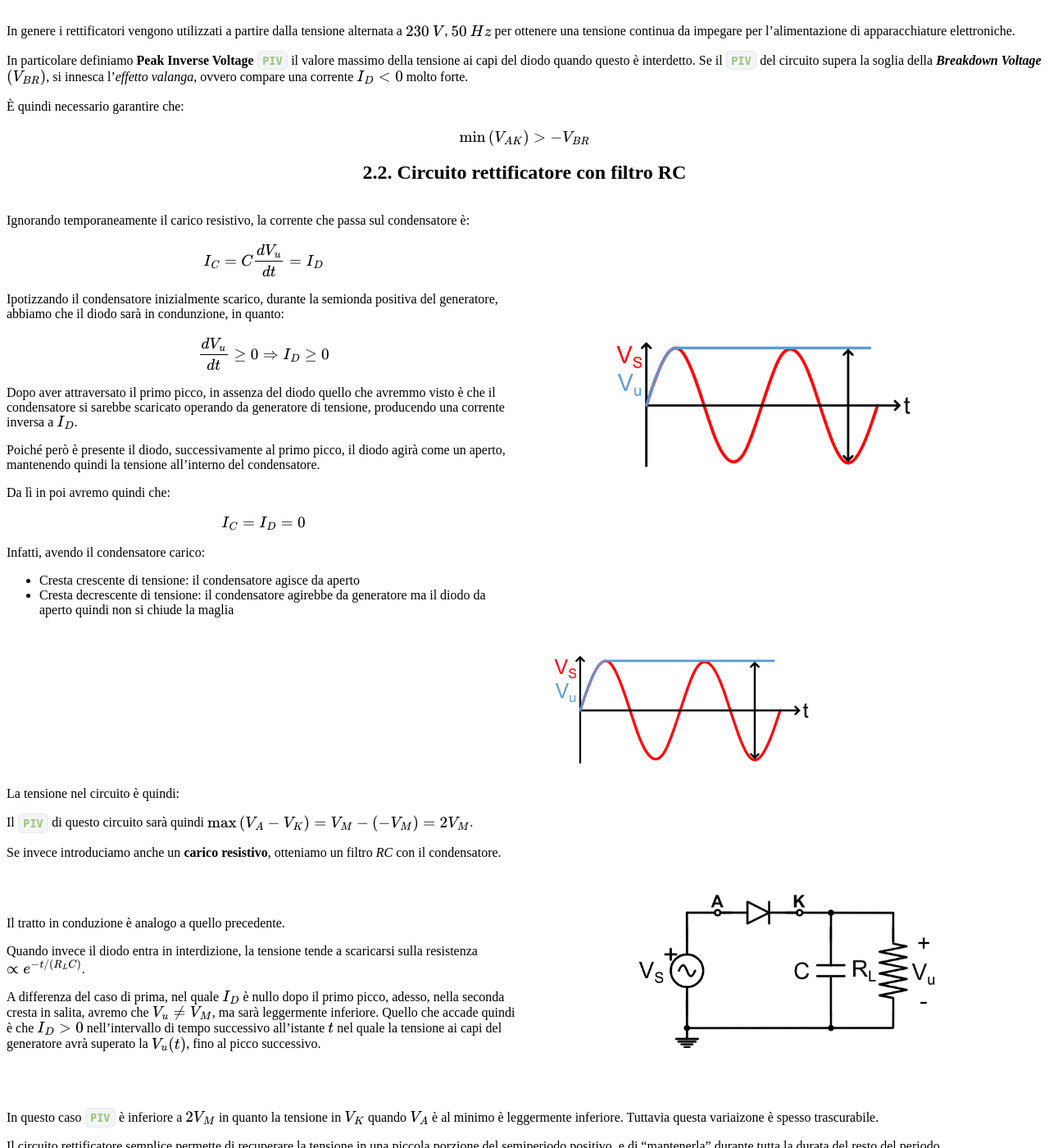
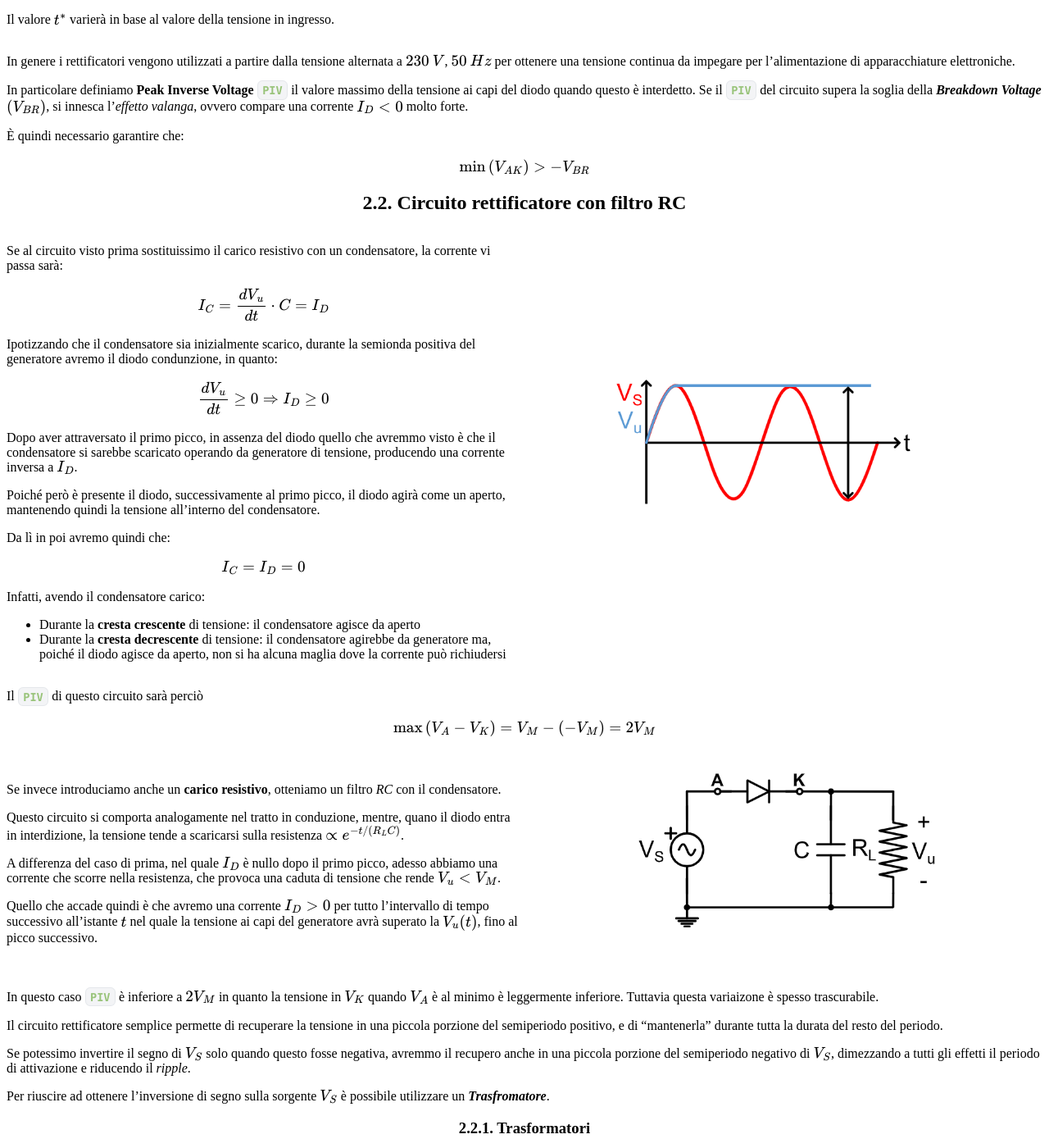
Before and after one commit to Gabriele-D-Cambria/Appunti-Elettronica-Digitale-2025-2026, a Jekyll site: the page built from Rettificatori di Tensione.md, in a window 1280 px wide and 1400 px high, scrolled down 2356 px. Shown: the whole window at 82% size. Built offline with Jekyll 4.4.1, drawn with Linux system fonts in a browser that asks for light colours; nearby versions of some CDN libraries; our own code applies the rules of GitHub Pages for plain Markdown files; some of the changed text lies outside the part shown.

Commit message:
Corretta grammatica e typo dei file: - Rettificatori di Tensione - Transistore Bipolare - Transistore a Effetto di Campo

```diff
--- a/Rettificatori di Tensione.md
+++ b/Rettificatori di Tensione.md
@@ -74,7 +71,9 @@ In particolare, avendo $V_s < 0$, otteniamo che la tensione $V_D$ è negativa, p
 </div>
 </div>
 
-Con il modello ideale quindi, avremo che la tensione nei semiperiodi $V_S > 0$ sarà la stessa in entrata.
+Utilizzando il modello ideale, la tensione sarà:
+- **La stessa in entrata** nei periodi dove $V_S > 0$
+- **Nulla** nei periodi dove $V_S < 0$
 
 <figure class="">
 <img class="60" src="./images/diode/converter/rectifying-circuit-graph.png">
@@ -109,9 +108,9 @@ $$
 <div class="grid2">
 <div class="">
 
-Nono solo quindi la tensione di uscita è inferiore di un fattore $V_\gamma$ rispetto a quella in entrata, ma introduciamo anche un ritardo in entrata e uscita di $\Delta t$ rispetto al segnale originale.
+In questo caso, non solo la tensione di uscita è **inferiore** di un fattore $V_\gamma$ rispetto a quella in entrata, ma introduciamo anche un ritardo temporale $\Delta t$ rispetto al segnale originale _sia in entrata che in uscita_.
 
-Quantifichiamo quindi il ritardo:
+Se volessimo quantificare questo ritardo:
 $$
 \begin{align*}
 V_S &= V_\gamma \\
@@ -145,12 +144,12 @@ $$
 <div class="grid2">
 <div class="">
 
-Ignorando temporaneamente il carico resistivo, la corrente che passa sul condensatore è:
+Se al circuito visto prima sostituissimo il carico resistivo con un condensatore, la corrente vi passa sarà:
 $$
-	I_C = C {dV_u \over dt} = I_D
+	I_C = {dV_u \over dt}\cdot C = I_D
 $$
 
-Ipotizzando il condensatore inizialmente scarico, durante la semionda positiva del generatore, abbiamo che il diodo sarà in condunzione, in quanto:
+Ipotizzando che il condensatore sia inizialmente scarico, durante la semionda positiva del generatore avremo il diodo condunzione, in quanto:
 $$
 	{dV_u \over dt} \ge 0 \Rightarrow I_D \ge 0
 $$
@@ -165,8 +164,8 @@ $$
 $$
 
 Infatti, avendo il condensatore carico:
-- Cresta crescente di tensione: il condensatore agisce da aperto
-- Cresta decrescente di tensione: il condensatore agirebbe da generatore ma il diodo da aperto quindi non si chiude la maglia
+- Durante la **cresta crescente** di tensione: il condensatore agisce da aperto
+- Durante la **cresta decrescente** di tensione: il condensatore agirebbe da generatore ma, poiché il diodo agisce da aperto, non si ha alcuna maglia dove la corrente può richiudersi
 
 </div>
 <div class="">
@@ -174,22 +173,22 @@ Infatti, avendo il condensatore carico:
 </div>
 </div>
 
-La tensione nel circuito è quindi:
-<img class="30" src="./images/diode/converter/rc-rectifying-circuit-graph.png">
+Il `PIV` di questo circuito sarà perciò
+$$
+	\max{(V_A - V_K)} = V_M - (-V_M) = 2V_M
+$$
 
-Il `PIV` di questo circuito sarà quindi $\max{(V_A - V_K)} = V_M - (-V_M) = 2V_M$.
-
-Se invece introduciamo anche un **carico resistivo**, otteniamo un filtro _RC_ con il condensatore.
 
 <div class="grid2">
 <div class="">
 
-Il tratto in conduzione è analogo a quello precedente.
+Se invece introduciamo anche un **carico resistivo**, otteniamo un filtro _RC_ con il condensatore.
 
-Quando invece il diodo entra in interdizione, la tensione tende a scaricarsi sulla resistenza $\propto e^{-t/(R_LC)}$.
+Questo circuito si comporta analogamente nel tratto in conduzione, mentre, quano il diodo entra in interdizione, la tensione tende a scaricarsi sulla resistenza $\propto e^{-t/(R_LC)}$.
 
-A differenza del caso di prima, nel quale $I_D$ è nullo dopo il primo picco, adesso, nella seconda cresta in salita, avremo che $V_u \ne V_M$, ma sarà leggermente inferiore.
-Quello che accade quindi è che $I_D > 0$ nell'intervallo di tempo successivo all'istante $t$ nel quale la tensione ai capi del generatore avrà superato la $V_u(t)$, fino al picco successivo.
+A differenza del caso di prima, nel quale $I_D$ è nullo dopo il primo picco, adesso abbiamo una corrente che scorre nella resistenza, che provoca una caduta di tensione che rende $V_u < V_M$.
+
+Quello che accade quindi è che avremo una corrente $I_D > 0$ per tutto l'intervallo di tempo successivo all'istante $t$ nel quale la tensione ai capi del generatore avrà superato la $V_u(t)$, fino al picco successivo.
 
 </div>
 <div class="">
@@ -212,14 +211,14 @@ Per riuscire ad ottenere l'inversione di segno sulla sorgente $V_S$ è possibile
 
 Sono dei componenti magnetici che variano il valore efficace della tensione alternata tramite il rapporto spire $n = \frac{N_1}{N_2}$, preservando la potenza ideale tra primario e secondario.
 
-Noi prenderemo in considerazione soltato i trasformatori ideali, per i quali il flusso magnetico totale piò essere considerato trascurabile.
+Noi prenderemo in considerazione soltato i trasformatori ideali, per i quali il flusso magnetico totale può essere considerato trascurabile.
 
 Questi trasformatori hanno due caratteristiche principali:
 - La **forza magnetomotrice** totale è nulla:
 $$
 \large
 \begin{matrix}
-N_1I_1 + N_2 I_2 = 0 & \frac{I_2}{I_1} = - \frac{N_1}{N_2}
+N_1I_1 + N_2 I_2 = 0 & \Rightarrow & \frac{I_2}{I_1} = - \frac{N_1}{N_2}
 \end{matrix}
 $$
 
@@ -230,7 +229,7 @@ $$
 	\begin{matrix}
 		V_1 = N_1 {d\phi \over dt} \\[0.75em]
 		V_2 = N_2 {d\phi \over dt}
-	\end{matrix} @>>>
+	\end{matrix} @ > > >
 	\frac{V_1}{V_2} = \frac{N_1}{N_2}
 \end{CD}
 
@@ -264,22 +263,22 @@ $$
 </div>
 </div>
 
-Partiamo quindi dall'ipotesi che il **primo diodo sia ON**, mentre il **secondo diodo sia OFF**, utilizzando il modello a _diodo ideale_.
+Partiamo quindi dall'ipotesi che, durante il primo semiperiodo, il **primo diodo sia ON**, mentre il **secondo diodo sia OFF**, utilizzando il modello a _diodo ideale_.
 
 La verifica di questa ipotesi è banale:
 $$
 \begin{align*}
 	I_{D_1} &= \frac{V_A}{R_L} > 0\\
-	V_{D_2} &= V_{A_2} - V_{K_2} = -V_B - V_A < 0
+	V_{D_2} &= V_{A_2} - V_{K_2} = -V_B - V_A < 0 < V_\gamma
 \end{align*}
 $$
 
-Partiamo quindi dall'ipotesi che il **primo diodo sia OFF**, mentre il **secondo diodo sia ON**.
+Nel secondo semiperiodo facciamo invece l'ipotesi complementare, ovvero che il **primo diodo sia OFF**, mentre il **secondo diodo sia ON**.
 
 La verifica di questa ipotesi, ricordando che $V_A, V_B \le 0$, è altrettanto banale:
 $$
 \begin{align*}
-	V_{D_1} &= V_{A_1} - V_{K_1} = V_A - (-V_B) = V_A + V_B < 0 \\
+	V_{D_1} &= V_{A_1} - V_{K_1} = V_A - (-V_B) = V_A + V_B < 0 < V_\gamma \\
 	I_{D_2} &= -\frac{V_B}{R_L} > 0
 \end{align*}
 $$
@@ -294,16 +293,16 @@ Se reintroduciamo il condensatore vediamo adesso come abbiamo **dimezzato il per
 
 In questo caso abbiamo però reintrodotto un `PIV` di $2V_M$.
 
-### 2.2.3. Rettificatore basato su ponte di Graetz
+## 2.3. Rettificatore basato su ponte di Graetz
 
 <div class="grid2">
 <div class="">
 
-Questo tipo di rettificatore sfrutta il **ponte di Graetz**, composta da 4 diodi collegati come in figura.
+Questo tipo di rettificatore sfrutta il **ponte di Graetz**, un circuito composto da 4 diodi collegati come in figura.
 
 </div>
 <div class="">
-<img class="20" src="./images/diode/converter/graetz-bridge.png">
+<img class="30" src="./images/diode/converter/graetz-bridge.png">
 </div>
 <div class="">
 
@@ -486,7 +485,7 @@ $$
 	I_R = \frac{V_2'-V_Z}{R} \\[0.5em]
 	I_L = \frac{V_Z}{R_L}
 \end{matrix}
-@>>>
+@> > >
 {I_Z = I_R - I_L = \frac{V_2'-V_Z}{R} - \frac{V_Z}{R_L}}
 \end{CD}
 $$
@@ -498,7 +497,7 @@ $$
 
 Di queste variabili, l'unica che è possibile modulare nella progettazione è **_il valore della resistenza_** $R$.
 
-Conosciamo che la tensione dopo il ponte di Graetz è soggetta a _ripple_:
+Per capire come possiamo scelgiere il valore della resistenza, dobbiamo tenere in considerazione che la tensione dopo il ponte di Graetz è soggetta a _ripple_:
 $$
 	V'_{2,min} \le V_2' \le V'_{2,max}
 $$
@@ -506,7 +505,7 @@ $$
 Quando il carico non richiede corrente (modellabile ponendo $R_L \to \infty$), abbiamo che $I_L = 0$, che produce:
 $$
 \begin{CD}
-	{I_Z = I_R} @>>> {I_{Z,max} = \frac{V'_{2,max}-V_Z}{R}}
+	{I_Z = I_R} @> > > {I_{Z,max} = \frac{V'_{2,max}-V_Z}{R}}
 \end{CD}
 $$
 
@@ -514,7 +513,7 @@ Affinché il circuito funzioni dobbiamo in ogni momento rispettare che la potenz
 $$
 \begin{CD}
 	{I_{Z,max} < \frac{P_{Z,max}}{V_Z}}
-	@>{I_{Z,max} = \frac{V'_{2,max}-V_Z}{R}}>>
+	@>{I_{Z,max} = \frac{V'_{2,max}-V_Z}{R}}> >
 	\boxed{
 		R > \frac{(V'_{Z,max} - V_Z)V_Z}{P_{Z,max}}\;\Omega
 	}
@@ -526,7 +525,7 @@ Questa dimostrazione ci permette di dire che $R$ **_deve avere un valore superio
 Se invece analizziamo il caso in cui **tutta la corrente viene dirottata sul carico**, ovvero $I_{L,max}$, allora possiamo assumere, poiché $I_Z = I_R - I_L$, che $I_Z = 0$:
 $$
 \begin{CD}
-	{I_{L,max} = I_R} @>>> {I_{L,max} = \frac{V'_{2}-V_Z}{R}\;A}
+	{I_{L,max} = I_R} @> > > {I_{L,max} = \frac{V'_{2}-V_Z}{R}\;A}
 \end{CD}
 $$
 
```
Also changed, not shown: other parts of Rettificatori di Tensione.md (+16 -19 lines), Transistore Bipolare.md (+25 -23 lines), Transistore a Effetto Di Campo.md (+33 -23 lines).
